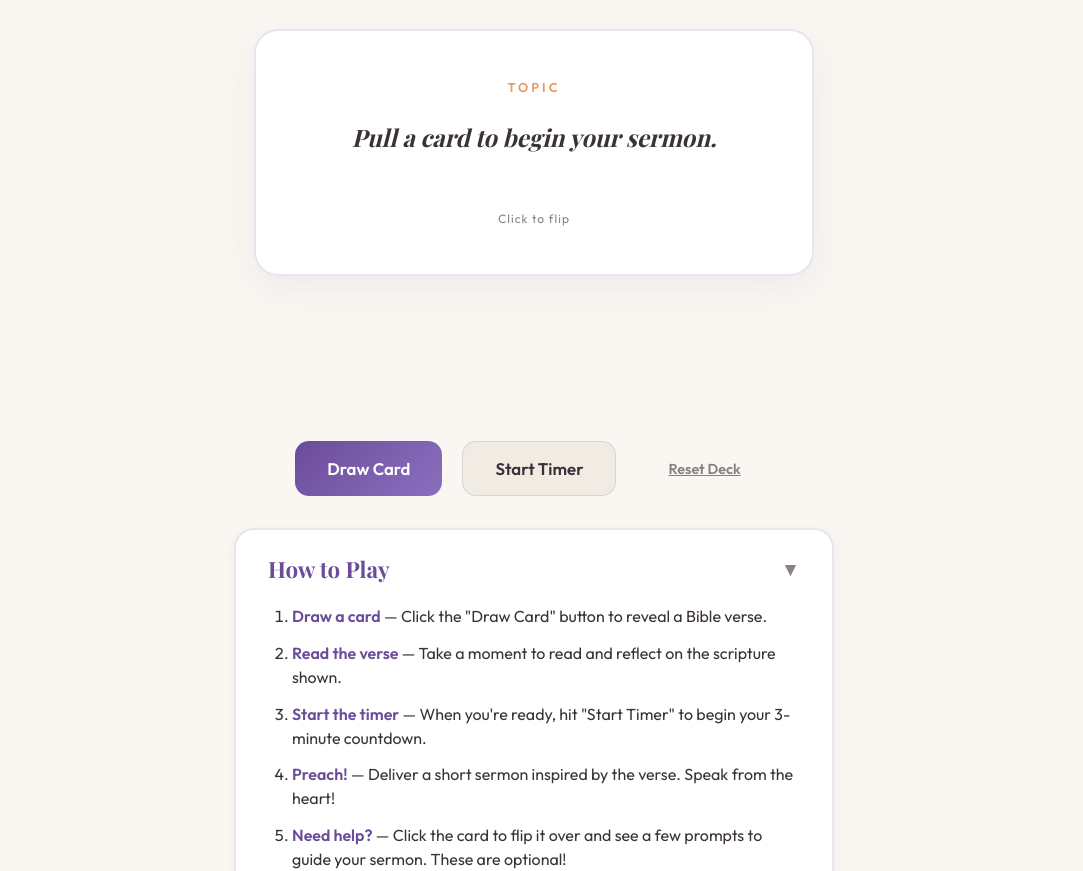
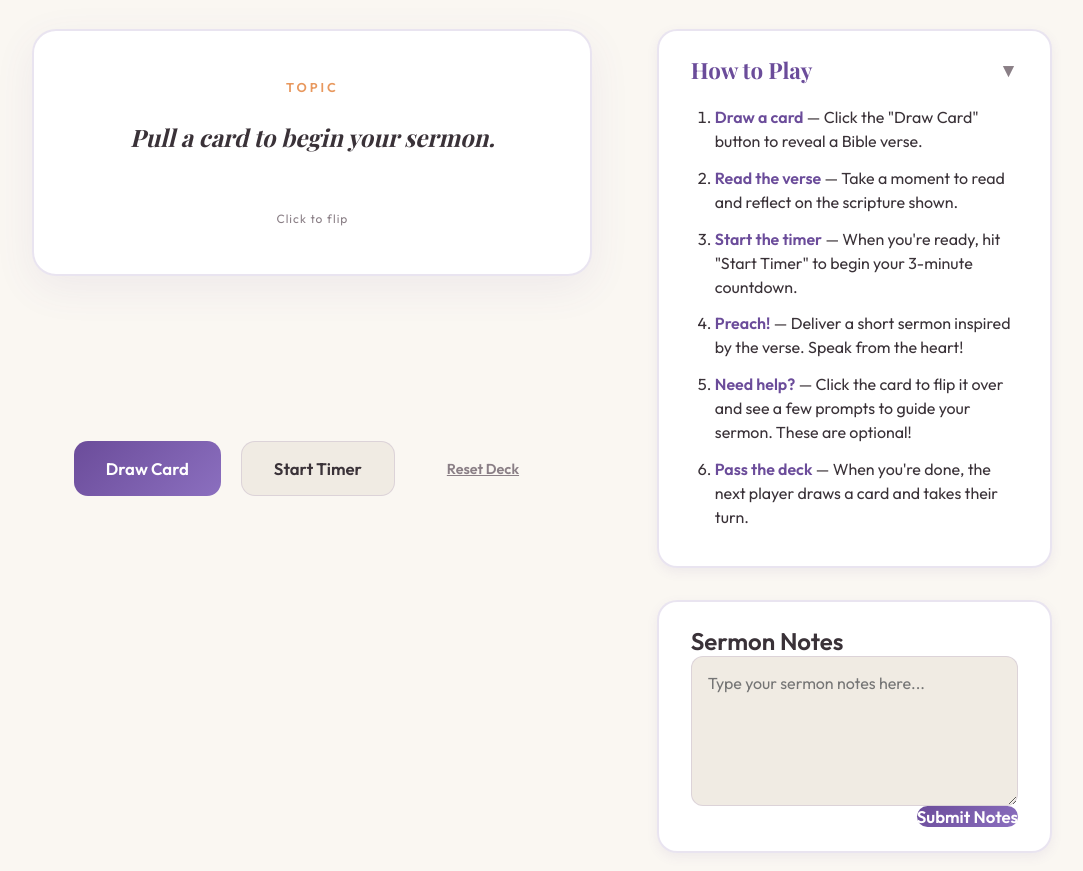
Before and after one commit to Ellimisty/SermonMinute, a website: page resources/index.html in a window 1280 px wide. Shown: the part 170-1041 px from the top of the page, without its empty margins (106-1189 px from the left). Drawn offline with nearby package versions, Linux system fonts and the light colour scheme; a web font is replaced by a local one.

Commit message:
Redesign layout to two-column design

```diff
--- a/resources/index.html
+++ b/resources/index.html
@@ -21,6 +21,8 @@
             </div>
         </header>
 
+        <div class="app-layout">
+            <div class="main-column">
                 <main>
                     <div id="card-deck-container">
                         <div id="card-deck">
@@ -53,7 +55,9 @@
                         <button id="reset-btn" class="text-btn">Reset Deck</button>
                     </div>
                 </main>
+            </div>
 
+            <aside class="side-column">
                 <div id="rules-section">
                     <div id="rules-toggle">
                         <h2>How to Play</h2>
@@ -78,6 +82,8 @@
                         <button type="submit" id="submit-notes-btn" class="primary-btn">Submit Notes</button>
                     </form>
                 </section>
+            </aside>
+        </div>
 
         <footer>
             <p id="deck-count">Cards remaining: 100</p>
--- a/resources/styles.css
+++ b/resources/styles.css
@@ -32,12 +32,37 @@ body {
 
 #neutralinoapp {
     width: 100%;
-    max-width: 800px;
+    max-width: 1100px;
     display: flex;
     flex-direction: column;
     align-items: center;
     padding: 2rem;
     gap: 2rem;
+}
+
+.app-layout {
+    display: flex;
+    gap: 3rem;
+    width: 100%;
+    align-items: flex-start;
+}
+
+.main-column {
+    flex: 1.2;
+    display: flex;
+    flex-direction: column;
+    gap: 2rem;
+    width: 100%;
+}
+
+.side-column {
+    flex: 0.8;
+    display: flex;
+    flex-direction: column;
+    gap: 2rem;
+    width: 100%;
+    position: sticky;
+    top: 2rem;
 }
 
 header {
@@ -137,11 +162,11 @@ main {
 }
 
 #notes-section {
-    margin-top: var(--spacing-xl);
-    background: var(--surface-light);
-    padding: var(--spacing-lg);
-    border-radius: var(--radius-lg);
-    border: 1px solid var(--border-color);
+    background: var(--card-bg);
+    padding: 1.5rem 2rem;
+    border-radius: 20px;
+    border: 2px solid var(--card-border);
+    box-shadow: 0 4px 12px var(--shadow-soft);
 }
 
 #notes-section h2 {
@@ -159,15 +184,15 @@ main {
 #notes-area {
     width: 100%;
     min-height: 150px;
-    padding: var(--spacing-md);
-    background: var(--surface-dark);
-    border: 1px solid var(--border-color);
-    border-radius: var(--radius-md);
-    color: var(--text-primary);
+    padding: 1rem;
+    background: var(--bg-accent);
+    border: 1px solid var(--card-border);
+    border-radius: 12px;
+    color: var(--text-main);
     font-family: 'Outfit', sans-serif;
     font-size: 1rem;
     resize: vertical;
-    transition: var(--transition-base);
+    transition: all 0.3s ease;
 }
 
 #notes-area:focus {
@@ -363,3 +388,18 @@ footer {
 }
 
 .card-container { animation: fadeIn 0.6s ease forwards; }
+
+@media (max-width: 900px) {
+    .app-layout {
+        flex-direction: column;
+        gap: 2rem;
+    }
+
+    .side-column {
+        position: static;
+    }
+
+    #neutralinoapp {
+        padding: 1rem;
+    }
+}
```
Lines whose indentation alone changed are shown as unchanged.
